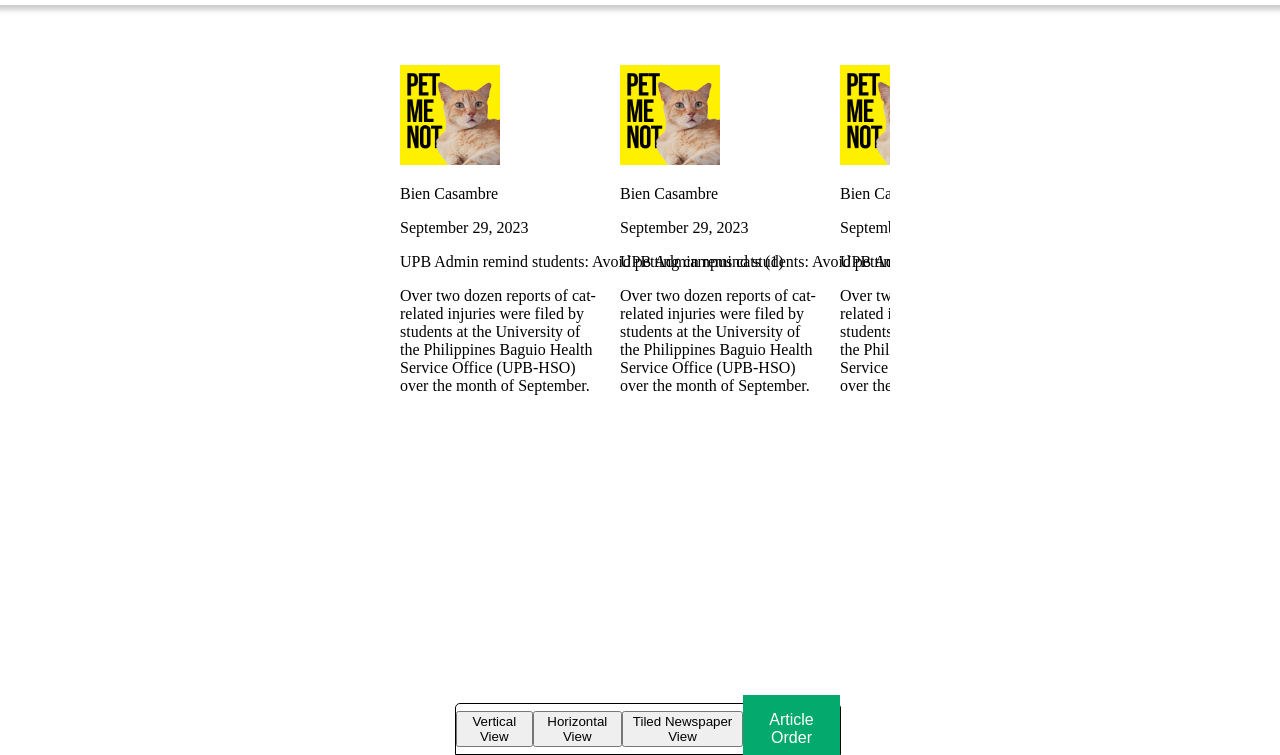
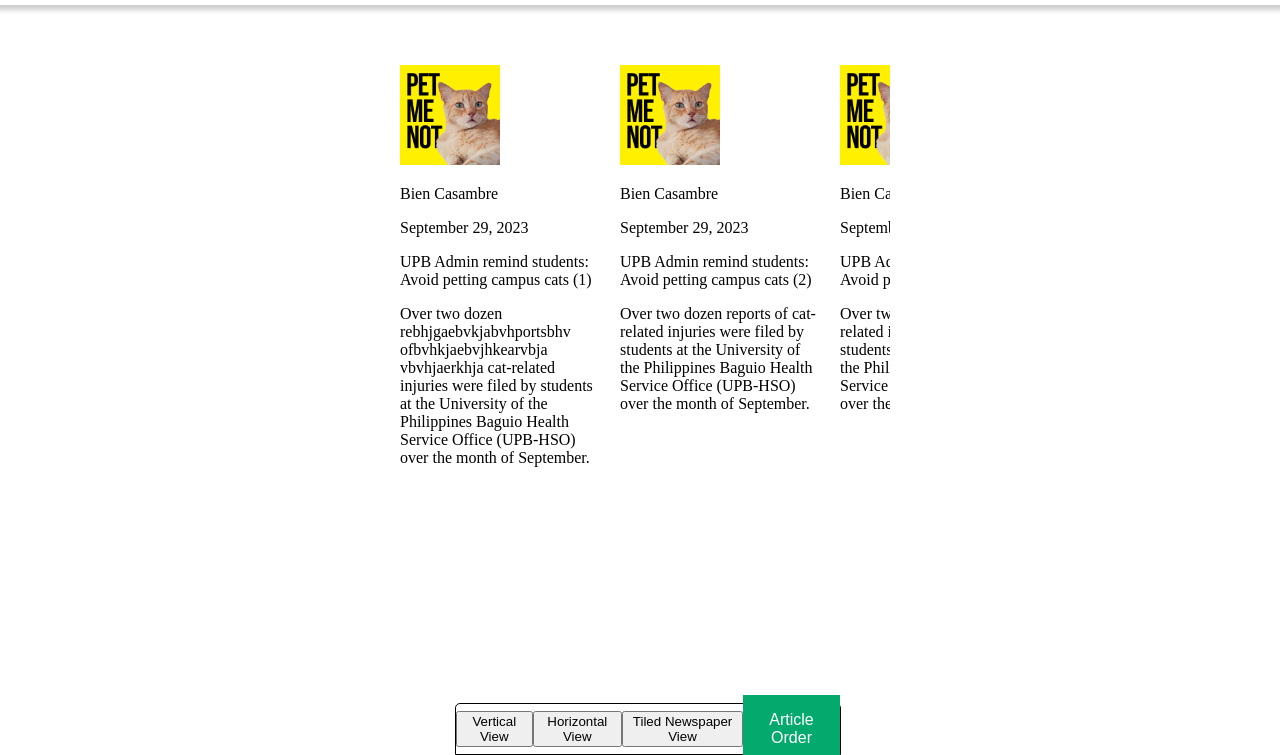
Before and after one commit to KaiserAce/CMSC110_MP1, a plain HTML site: page index.html in a window 1280 px wide. Shown: the part 45-800 px from the top of the page. Drawn offline with Linux system fonts and the light colour scheme.

Commit message:
Added containers for titles and fixed overflow of content in article containers

```diff
--- a/index.js
+++ b/index.js
@@ -4,7 +4,7 @@ var articles = [
     Author: "Bien Casambre",
     Date: "September 29, 2023",
     Title: "UPB Admin remind students: Avoid petting campus cats (1)",
-    Summary: "Over two dozen reports of cat-related injuries were filed by students at the University of the Philippines Baguio Health Service Office (UPB-HSO) over the month of September.",
+    Summary: "Over two dozen rebhjgaebvkjabvhportsbhv ofbvhkjaebvjhkearvbja vbvhjaerkhja cat-related injuries were filed by students at the University of the Philippines Baguio Health Service Office (UPB-HSO) over the month of September.",
     Link: "article.html",
     Image: "pet_me_not.png"
   },
@@ -47,6 +47,9 @@ function default_articles() {
     const text_container = document.createElement("div");
     text_container.classList.add("text_container");
 
+    const title_container = document.createElement("div");
+    title_container.classList.add("title_container");
+
     const author = document.createElement("p")
     const date = document.createElement("p")
     const title = document.createElement("p");
@@ -63,11 +66,12 @@ function default_articles() {
     image.width = 100;
 
     text_container.appendChild(summary);
+    title_container.appendChild(title)
 
     container.appendChild(image);
     container.appendChild(author);
     container.appendChild(date);
-    container.appendChild(title);
+    container.appendChild(title_container);
     container.appendChild(text_container);
     div.appendChild(container);
 
@@ -119,6 +123,9 @@ function rearrange_articles(){
     const text_container = document.createElement("div");
     text_container.classList.add("text_container");
 
+    const title_container = document.createElement("div");
+    title_container.classList.add("title_container");
+
     const author = document.createElement("p")
     const date = document.createElement("p")
     const title = document.createElement("p");
@@ -135,11 +142,12 @@ function rearrange_articles(){
     image.width = 100;
 
     text_container.appendChild(summary);
+    title_container.appendChild(title)
 
     container.appendChild(image);
     container.appendChild(author);
     container.appendChild(date);
-    container.appendChild(title);
+    container.appendChild(title_container);
     container.appendChild(text_container);
     div.appendChild(container);
   }
--- a/styles.css
+++ b/styles.css
@@ -66,9 +66,10 @@
   position: relative;
   margin-left: auto;
   margin-right: auto;
-  margin-top: 100px
-
-
+  margin-top: 100px;
+  display: flex;
+  flex-direction: row;
+  flex-wrap: wrap;
 }
 
 .horizontal_article {
@@ -77,11 +78,19 @@
   float: none;
   height: 90%;
   display:inline-block;
+  overflow: hidden;
+
 }
 
 .text_container {
   max-width: 400px;
   white-space: wrap;
+}
+
+.title_container {
+  max-width: 400px;
+  white-space: wrap;
+  text-wrap: wrap;
 }
 
 .sortable-list {
```
